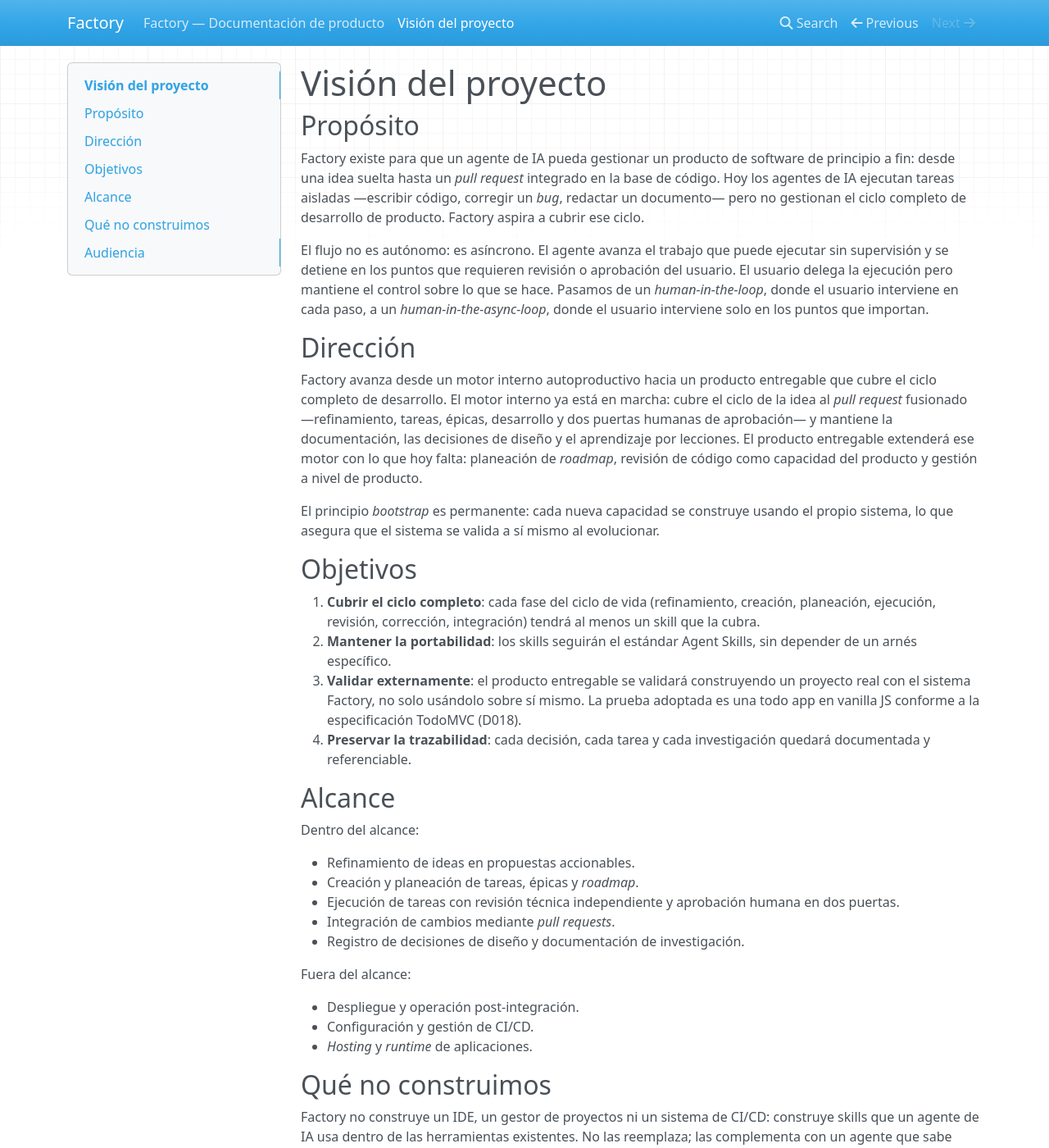
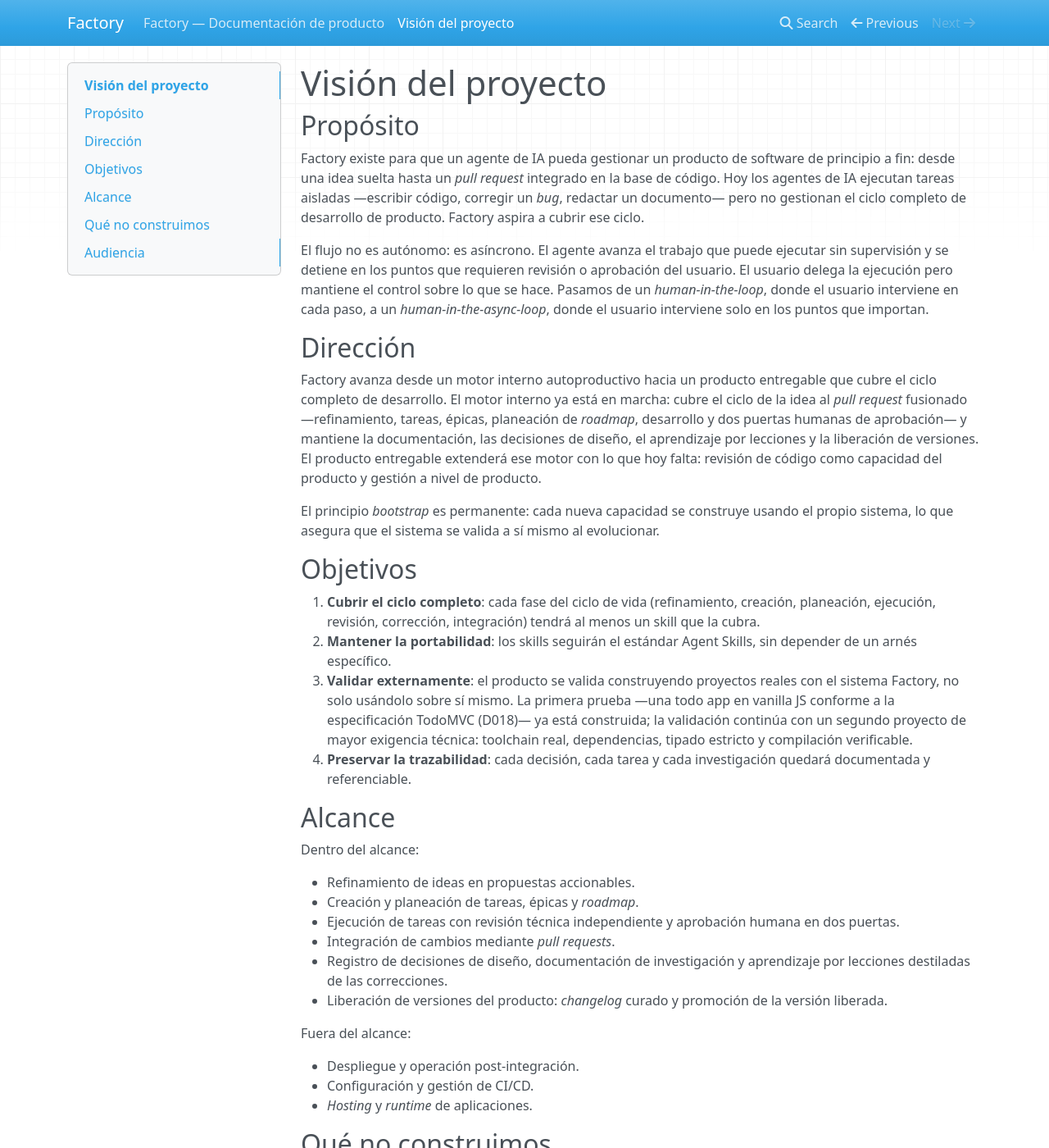
Before and after one commit to nucleoabierto/factory, an MkDocs documentation site: the page built from product-docs/vision.md, in a window 1280 px wide and 1400 px high. Shown: the whole window at 82% size. Built offline with MkDocs 1.6.1, drawn with Linux system fonts in a browser that asks for light colours; nearby versions of some CDN libraries.

Commit message:
docs: actualiza la visión del producto (#10)
Actualización de la documentación de producto al estado real: planeación de roadmap ya cubierta, validación externa continuada y liberación de versiones en el alcance.

Closes #10

```diff
--- a/product-docs/vision.md
+++ b/product-docs/vision.md
@@ -8,7 +8,7 @@ El flujo no es autónomo: es asíncrono. El agente avanza el trabajo que puede e
 
 ## Dirección
 
-Factory avanza desde un motor interno autoproductivo hacia un producto entregable que cubre el ciclo completo de desarrollo. El motor interno ya está en marcha: cubre el ciclo de la idea al *pull request* fusionado —refinamiento, tareas, épicas, desarrollo y dos puertas humanas de aprobación— y mantiene la documentación, las decisiones de diseño y el aprendizaje por lecciones. El producto entregable extenderá ese motor con lo que hoy falta: planeación de *roadmap*, revisión de código como capacidad del producto y gestión a nivel de producto.
+Factory avanza desde un motor interno autoproductivo hacia un producto entregable que cubre el ciclo completo de desarrollo. El motor interno ya está en marcha: cubre el ciclo de la idea al *pull request* fusionado —refinamiento, tareas, épicas, planeación de *roadmap*, desarrollo y dos puertas humanas de aprobación— y mantiene la documentación, las decisiones de diseño, el aprendizaje por lecciones y la liberación de versiones. El producto entregable extenderá ese motor con lo que hoy falta: revisión de código como capacidad del producto y gestión a nivel de producto.
 
 El principio *bootstrap* es permanente: cada nueva capacidad se construye usando el propio sistema, lo que asegura que el sistema se valida a sí mismo al evolucionar.
 
@@ -16,7 +16,7 @@ El principio *bootstrap* es permanente: cada nueva capacidad se construye usando
 
 1. **Cubrir el ciclo completo**: cada fase del ciclo de vida (refinamiento, creación, planeación, ejecución, revisión, corrección, integración) tendrá al menos un skill que la cubra.
 2. **Mantener la portabilidad**: los skills seguirán el estándar Agent Skills, sin depender de un arnés específico.
-3. **Validar externamente**: el producto entregable se validará construyendo un proyecto real con el sistema Factory, no solo usándolo sobre sí mismo. La prueba adoptada es una todo app en vanilla JS conforme a la especificación TodoMVC (D018).
+3. **Validar externamente**: el producto se valida construyendo proyectos reales con el sistema Factory, no solo usándolo sobre sí mismo. La primera prueba —una todo app en vanilla JS conforme a la especificación TodoMVC (D018)— ya está construida; la validación continúa con un segundo proyecto de mayor exigencia técnica: toolchain real, dependencias, tipado estricto y compilación verificable.
 4. **Preservar la trazabilidad**: cada decisión, cada tarea y cada investigación quedará documentada y referenciable.
 
 ## Alcance
@@ -27,7 +27,8 @@ Dentro del alcance:
 - Creación y planeación de tareas, épicas y *roadmap*.
 - Ejecución de tareas con revisión técnica independiente y aprobación humana en dos puertas.
 - Integración de cambios mediante *pull requests*.
-- Registro de decisiones de diseño y documentación de investigación.
+- Registro de decisiones de diseño, documentación de investigación y aprendizaje por lecciones destiladas de las correcciones.
+- Liberación de versiones del producto: *changelog* curado y promoción de la versión liberada.
 
 Fuera del alcance:
 
```
Also changed, not shown: ROADMAP.md (+1 -1 lines), TODO.md (+1 -1 lines), docs/tasks/137-actualizar-vision-producto.md (+4 -4 lines).
